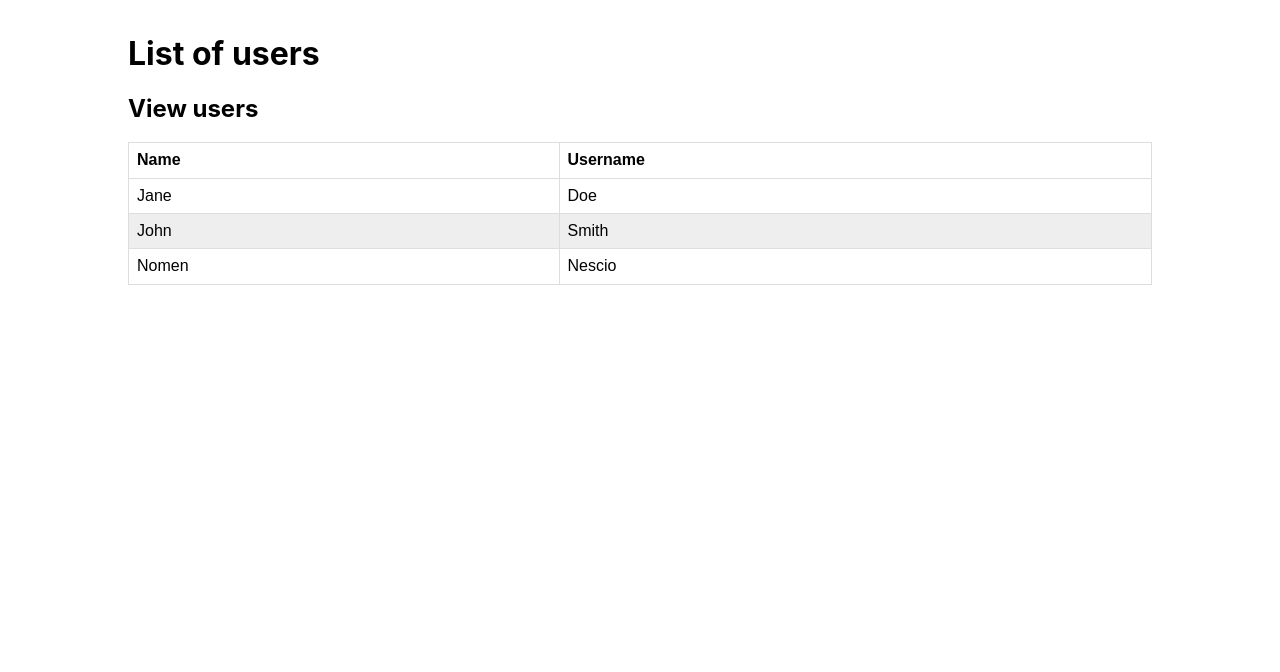
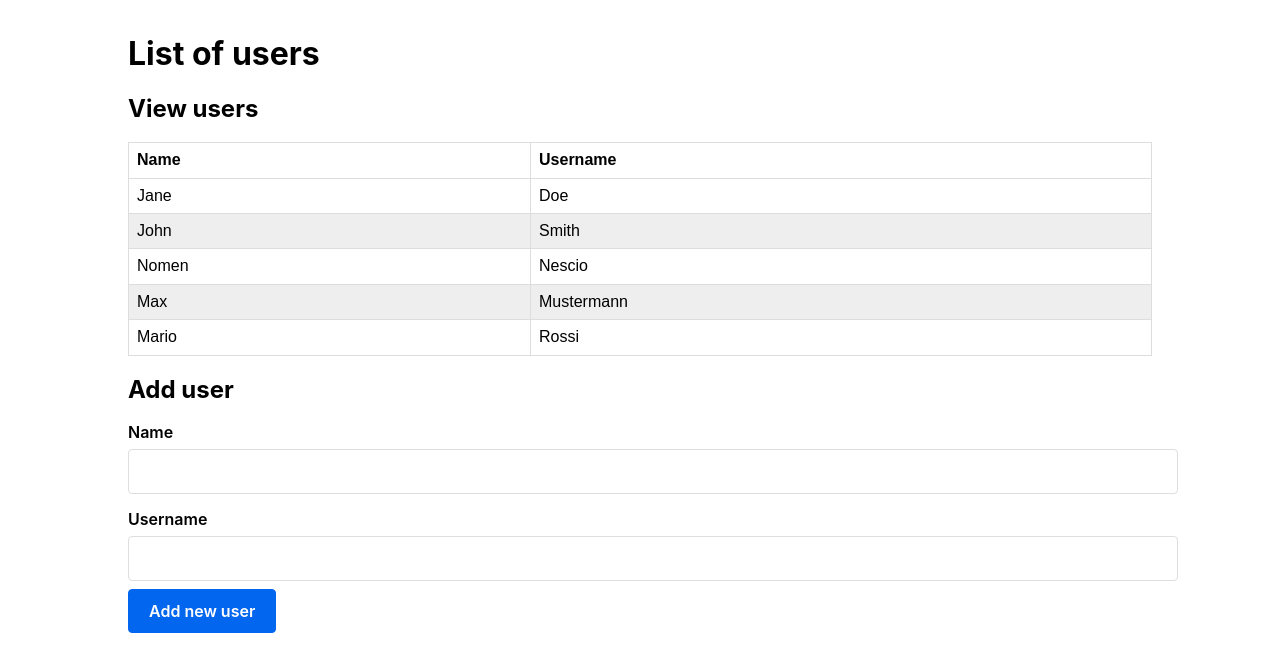
Before and after one commit to coderwebchris/users_list, a React (Create React App) app: page / in a window 1280 px wide. Shown: the top 672 px of the page. Built offline with nearby package versions, Linux system fonts and the light colour scheme.

Commit message:
add new user, hooks useState used

```diff
--- a/src/App.css
+++ b/src/App.css
@@ -23,3 +23,35 @@ td, th {
 tr:nth-child(even) {
   background-color: #eeeeee;
 }
+
+.add {
+  margin-top: 20px;
+}
+/* forms */
+label {
+  font-weight: 600;
+  display: block;
+  margin: 1rem 0 0.5rem;
+}
+input[type="text"] {
+  display: block;
+  border: 1px solid #dedede;
+  border-radius: 4px;
+  padding: 0.75rem;
+  margin-bottom: 0.5rem;
+  width: 100%;
+}
+button:hover {
+  border: 1px solid #0250bc;
+  background: #0250bc;
+  color: #ffffff;
+}
+button {
+  border: 1px solid #0366ee;
+  border-radius: 4px;
+  background: #0366ee;
+  color: #ffffff;
+  font-weight: 600;
+  padding: 0.75rem 1.25rem;
+  cursor: pointer;
+}
--- a/src/App.tsx
+++ b/src/App.tsx
@@ -1,16 +1,36 @@
-import React from 'react';
+import React, { useState } from 'react';
 import UserTable from './tables/UserTable';
 import IUsers from './models/IUsers';
 import 'normalize.css';
 import './App.css';
 
 function App() {
-	// List of users
+	// Initial list of users
 	const usersData: Array<IUsers> = [
 		{ id: 1, name: 'Jane', username: 'Doe' },
 		{ id: 2, name: 'John', username: 'Smith' },
 		{ id: 3, name: 'Nomen', username: 'Nescio' },
+		{ id: 4, name: 'Max', username: 'Mustermann' },
+		{ id: 5, name: 'Mario', username: 'Rossi' },
 	];
+	const initialFormState: IUsers = { id: 0, name: '', username: '' };
+
+	// Setting states
+	const [user, setUser] = useState(initialFormState); // set new user
+	const [users, setUsers] = useState(usersData); // add user to list
+
+	// Add new user
+	const handleInputChange = (event: React.ChangeEvent<HTMLInputElement>) => {
+		console.log('handleInputChange: ', event.target);
+		const { name, value } = event.target;
+		setUser({ ...user, [name]: value });
+	}
+
+	// CRUD operation
+	const addUser = (newUser: IUsers) => {
+		newUser.id = users.length + 1;
+		setUsers([...users, newUser]);
+	}
 
 	return (
 		<div className="container">
@@ -18,8 +38,28 @@ function App() {
 			<div className="flex-row">
 				<div className="flex-large">
 					<h2>View users</h2>
-					<UserTable users={usersData} />
+					<UserTable users={users} />
 				</div>
+			</div>
+			<div className="add">
+				<h2>Add user</h2>
+				<form
+					onSubmit={(event: React.FormEvent<HTMLFormElement>) => {
+						event.preventDefault();
+						if (!user.name || !user.username) return;
+
+						addUser(user);
+						setUser(initialFormState); // // reinitialize form field
+						console.log('initialFormState: ', initialFormState);
+						console.log('on submit user: ', user);
+					}}
+				>
+					<label>Name</label>
+					<input type="text" name="name" value={user.name} onChange={handleInputChange} />
+					<label>Username</label>
+					<input type="text" name="username" value={user.username} onChange={handleInputChange} />
+					<button>Add new user</button>
+				</form>
 			</div>
 		</div>
 	);
```
